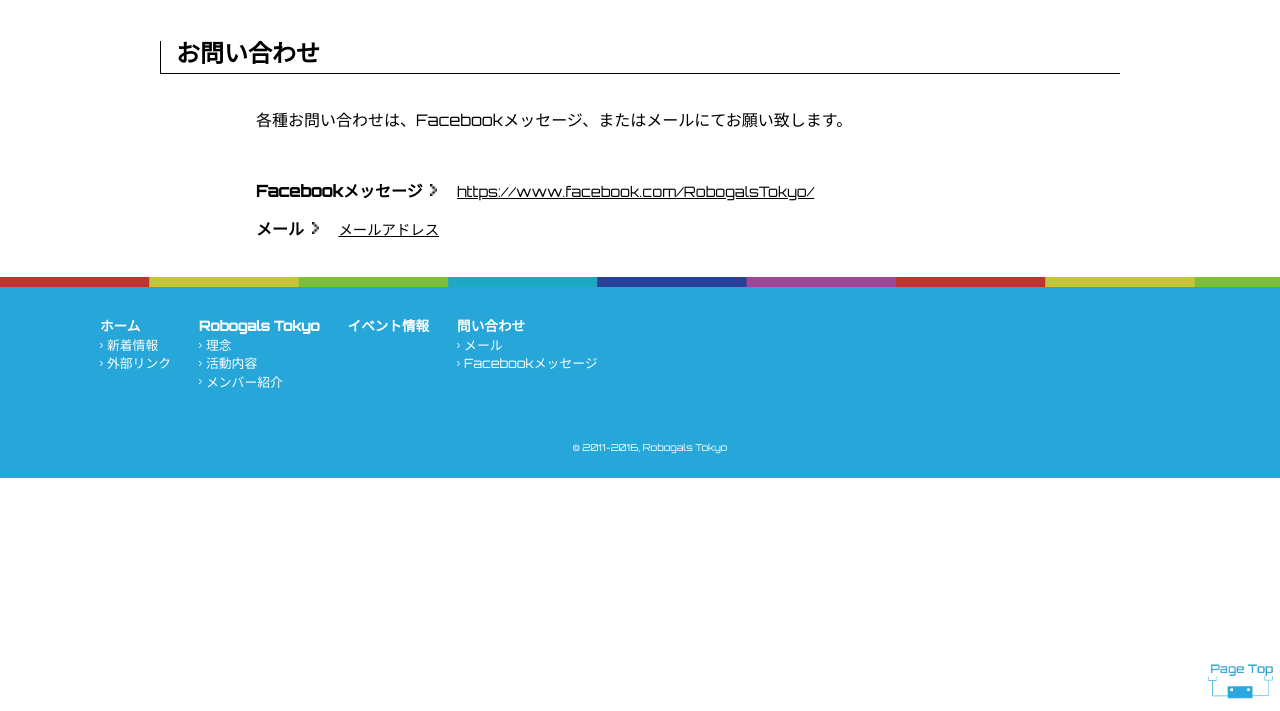
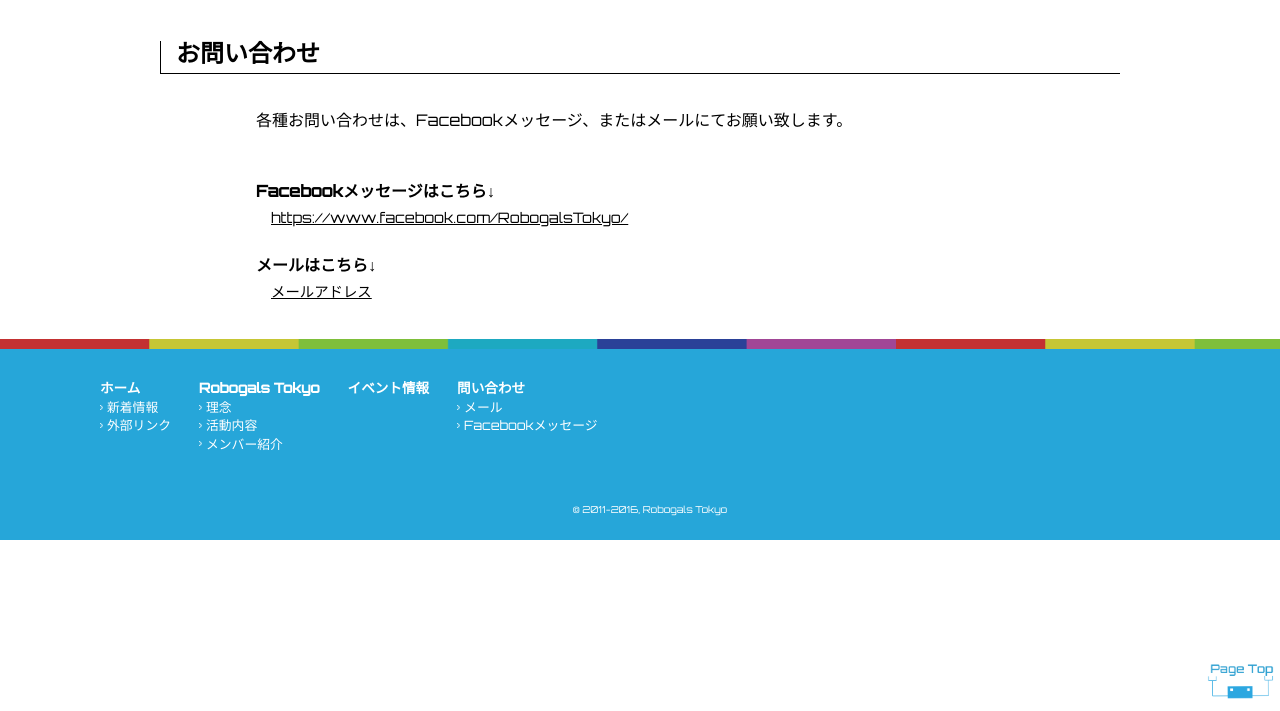
Before and after one commit to mrdkosy/RobogalsTokyo_webSite, a plain HTML site: page contact.html in a window 1280 px wide. Shown: the part 89-800 px from the top of the page. Drawn offline with nearby package versions, Linux system fonts and the light colour scheme.

Commit message:
問い合わせページレイアウトの更新
問い合わせページレイアウトの更新

```diff
--- a/contact.html
+++ b/contact.html
@@ -92,10 +92,10 @@
       <div class="eachContents">
         <p class="ja">各種お問い合わせは、Facebookメッセージ、またはメールにてお願い致します。
         </p>
-        <h3>Facebookメッセージ</h3>
+        <h3>Facebookメッセージはこちら↓</h3>
         <a href="https://www.facebook.com/RobogalsTokyo/">https://www.facebook.com/RobogalsTokyo/</a><br>
 
-        <h3>メール</h3>
+        <h3>メールはこちら↓</h3>
         <a href="mailto:s-and-m3.s2.s2@ezweb.ne.jp?subject=問い合わせページより&amp;body=*******************************************************************
         %0d%0a名前・連絡先・お問い合わせ内容 を必ずご記入ください。%0d%0a*******************************************************************">メールアドレス</a>
 
--- a/css/eachPage.css
+++ b/css/eachPage.css
@@ -128,21 +128,23 @@ a .circle_menu{
  contact.html
  ===========================================*/
  .contactFM h3{
- 	margin-top: 20px;
- 	display: inline-block;
- 	background: url(../images/icn_arrow.jpg) no-repeat right center;
+ 	margin-top: 30px;
+ 	margin-bottom: 10px;
+ 	/*display: inline-block;*/
+ 	/*background: url(../images/icn_arrow.jpg) no-repeat right center;*/
  	background-size: .45em;
- 	padding-right: 15px;
+ 	/*padding-right: 15px;*/
  	padding-top: 2px;
  }
  .contactFM p.ja{
- 	margin-bottom: 30px;
+ 	margin-bottom: 50px;
  }
-
  .contactFM a{
  	margin-left: 15px;
  	font-size: .9em;
+ 	width: auto;
  	text-decoration: underline;
+ 	word-break: break-all;
  }
  .contactFM a:hover{
  	text-decoration: underline;
```
